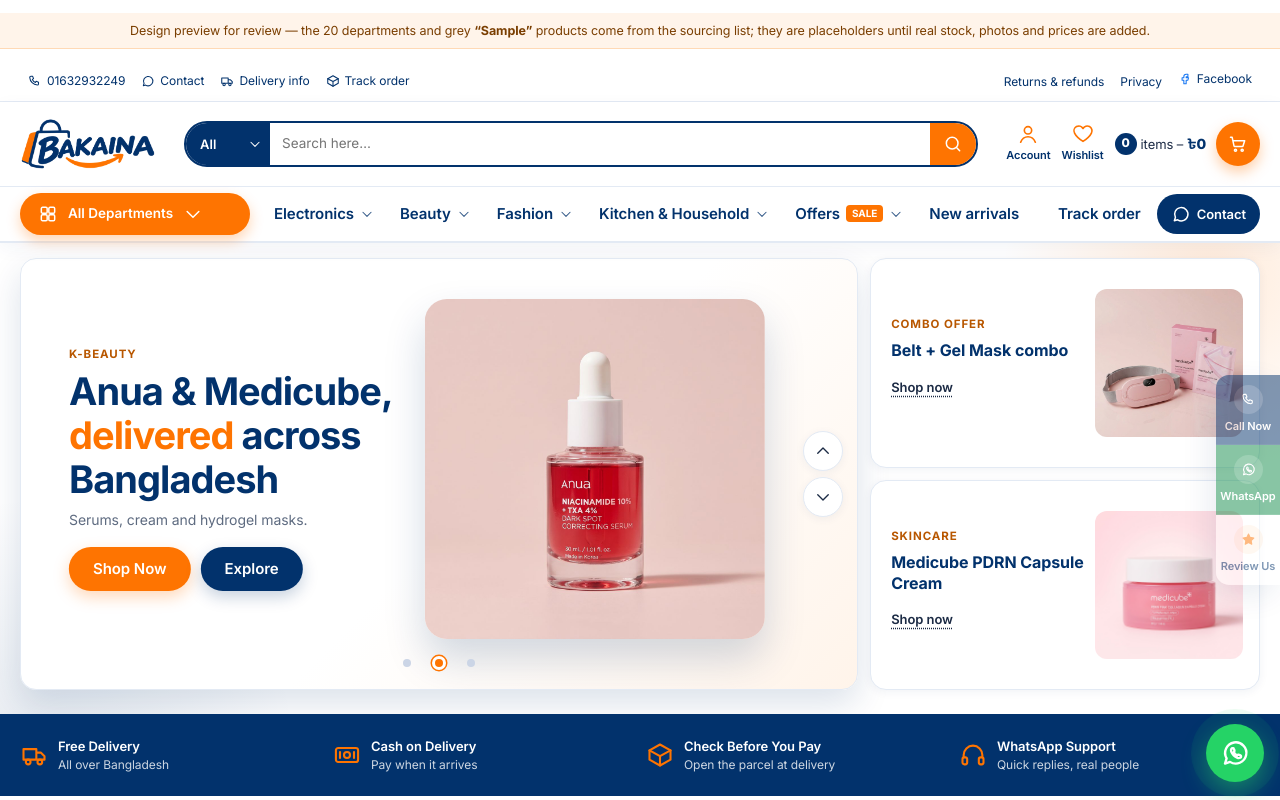
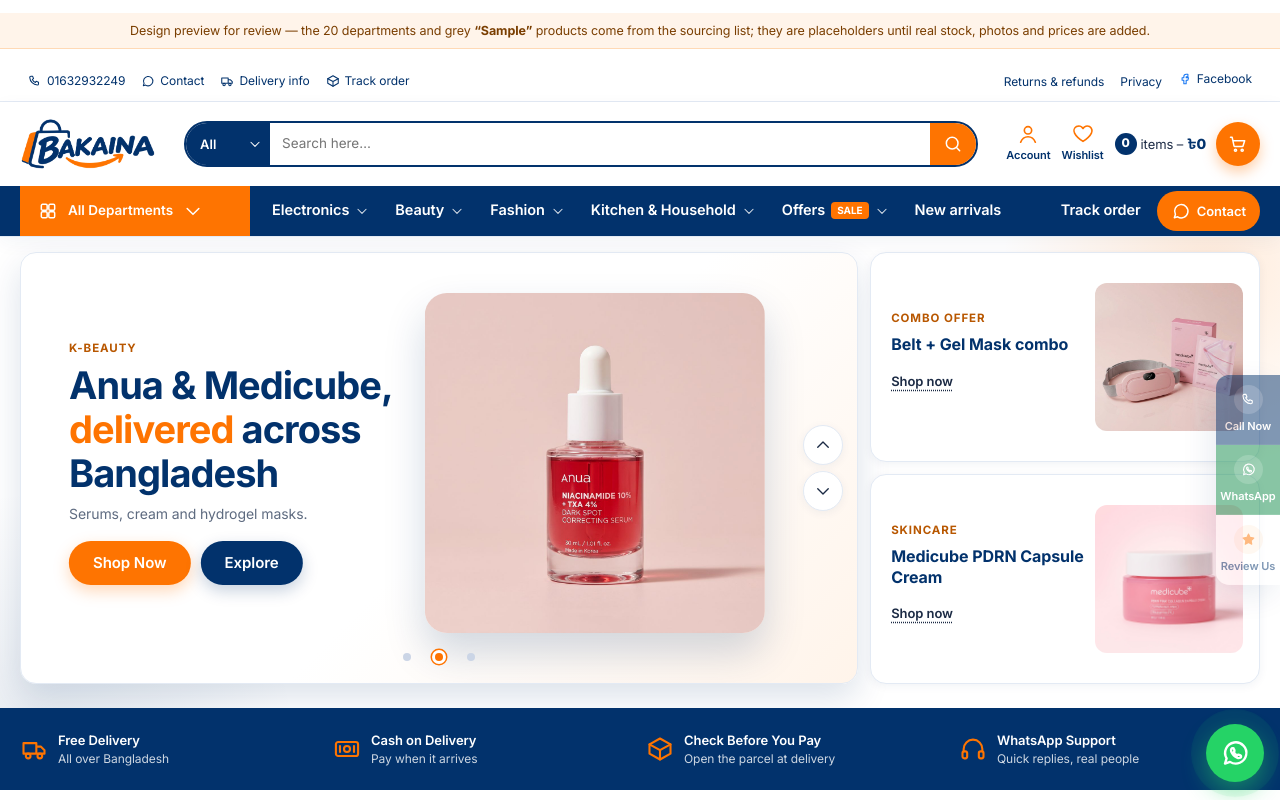
Before and after one commit to podenapata-sys/warmlunebd, a plain HTML site: page preview.html in a window 1280 px wide. Shown: the top 800 px of the page. Drawn offline with Linux system fonts and the light colour scheme.

Commit message:
Preview: bring back the navy menu bar (white links, orange All Departments and Contact)
Co-Authored-By: Claude Opus 5.5 <noreply@anthropic.com>
Claude-Session: https://claude.ai/code/session_015eCJci4k3EefXfRDuoWg3e

```diff
--- a/preview.css
+++ b/preview.css
@@ -935,3 +935,17 @@ h3, .dm-head h3, .navpanel h3 { font-weight: 600; }
 @media (min-width: 1000px) { .logo .logo-full { height: 52px; } }
 .logo-badge-wide { display: inline-flex; align-items: center; padding: 8px 14px; border-radius: 14px; background: #fff; }
 .logo-badge-wide .logo-full { height: 44px; }
+
+/* ---------- Navy menu bar again (as before the white version), with the logo colours ---------- */
+@media (min-width: 1000px) {
+  .navbar { background: var(--brand); color: #fff; border: 0; }
+  .navbar .wrap { min-height: 50px; }
+  .dept { border-radius: 0; min-height: 50px; margin: 0 8px 0 0; box-shadow: none; background: var(--accent); color: #fff; }
+  .dept:hover, .dd:hover .dept, .dept[aria-expanded="true"] { background: var(--accent-2); transform: none; }
+  .navlink, .navright .navlink { color: #fff; min-height: 50px; font-size: 14.5px; }
+  .navlink:hover, .navdd:hover > .navlink { color: #FFB877; }
+  .navlink::after { background: var(--accent); }
+  .navlink .icon { opacity: .85; }
+  .navbtn { background: var(--accent); color: #fff; }
+  .navbtn:hover { background: var(--accent-2); }
+}
```
